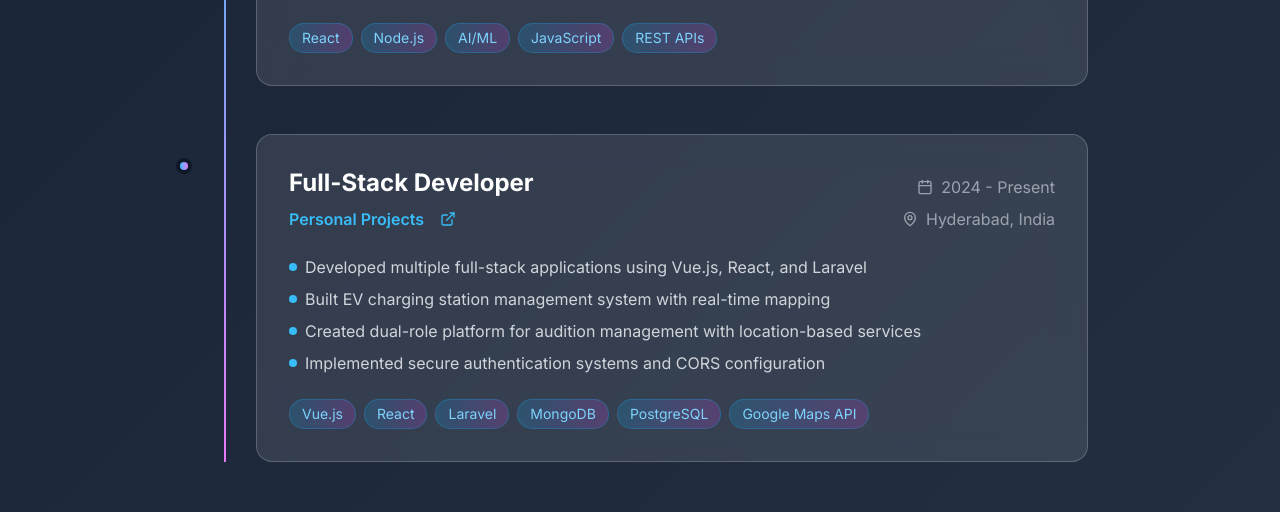
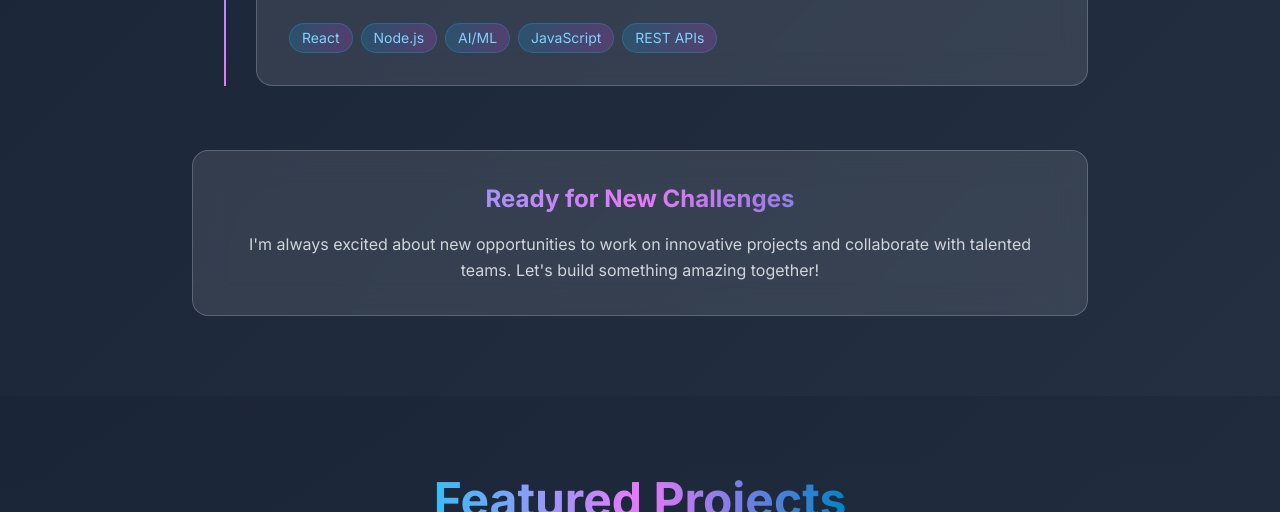
Before and after one commit to Sp2-004/SatyaPujith2-portfolio, a React (Vite) app: page / in a window 1280 px wide. Shown: the part 3560-4072 px from the top of the page. Built offline with nearby package versions, Linux system fonts and the light colour scheme.

Commit message:
Update Experience.tsx

```diff
--- a/src/components/Experience.tsx
+++ b/src/components/Experience.tsx
@@ -17,19 +17,7 @@ const Experience = () => {
       ],
       technologies: ["React", "Node.js", "AI/ML", "JavaScript", "REST APIs"]
     },
-    {
-      title: "Full-Stack Developer",
-      company: "Personal Projects",
-      location: "Hyderabad, India",
-      period: "2024 - Present",
-      description: [
-        "Developed multiple full-stack applications using Vue.js, React, and Laravel",
-        "Built EV charging station management system with real-time mapping",
-        "Created dual-role platform for audition management with location-based services",
-        "Implemented secure authentication systems and CORS configuration"
-      ],
-      technologies: ["Vue.js", "React", "Laravel", "MongoDB", "PostgreSQL", "Google Maps API"]
-    },
+
   ];
 
   return (
```
